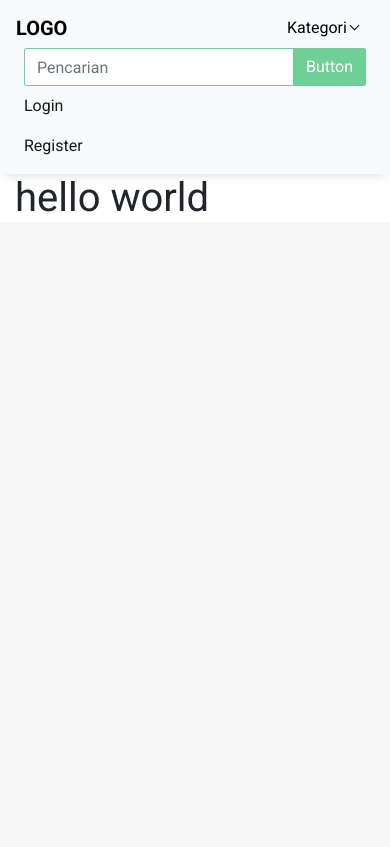
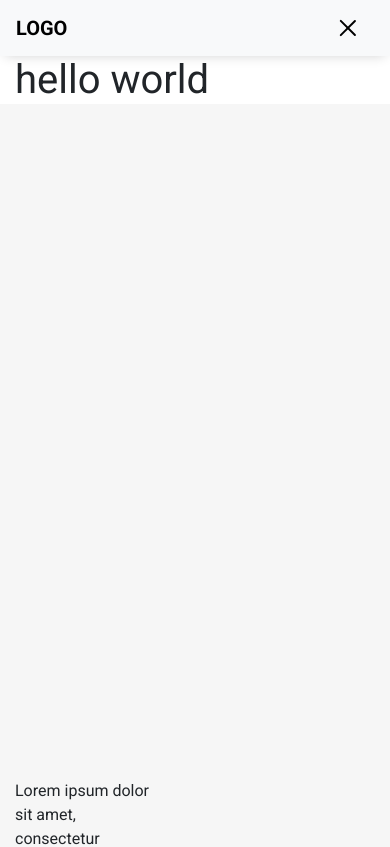
Before and after one commit to trijakap/IMPAL, a React (Create React App) app in the folder task3/: page / in a window 390 px wide. Shown: the top 847 px of the page. Built offline with nearby package versions, Linux system fonts and the light colour scheme.

Commit message:
Responsive navbar

```diff
--- a/task3/src/components/NavBar.js
+++ b/task3/src/components/NavBar.js
@@ -17,6 +17,16 @@ export class NavBar extends Component {
               LOGO
             </Link>
           </Navbar.Brand>
+          <Navbar.Toggle
+            className="navbar-toggler"
+            data-toggle="collapse"
+            aria-expanded="false"
+          >
+            <span className="icon-bar" />
+            <span className="icon-bar" />
+            <span className="icon-bar" />
+          </Navbar.Toggle>
+          <Navbar.Collapse id="interfest-navs">
             <NavDropdown title="Kategori">
               <Link to="/kategori1" className="dropdown-item">
                 Kategori1
@@ -44,6 +54,7 @@ export class NavBar extends Component {
                 Register
               </NavLink>
             </Nav>
+          </Navbar.Collapse>
         </Container>
       </Navbar>
     );
--- a/task3/src/style/navbar.css
+++ b/task3/src/style/navbar.css
@@ -85,3 +85,59 @@ nav a {
     -webkit-animation-fill-mode: both;
   }
 }
+.navbar-toggler {
+  background: none;
+  border: none;
+}
+
+.navbar-toggler:active,
+.navbar-toggler:focus {
+  outline: 0;
+}
+
+.navbar-toggler .icon-bar {
+  background: #000000;
+  display: block;
+  width: 22px;
+  height: 2px;
+  border-radius: 1px;
+  margin: 4px 0 4px 0;
+  transition: all 0.2s;
+}
+
+.navbar-toggler .icon-bar:nth-of-type(1) {
+  transform: rotate(0);
+}
+
+.navbar-toggler .icon-bar:nth-of-type(2) {
+  opacity: 1;
+  filter: alpha(opacity=100);
+}
+
+.navbar-toggler .icon-bar:nth-of-type(3) {
+  transform: rotate(0);
+}
+
+.navbar-toggler.collapsed .icon-bar:nth-of-type(1) {
+  /* transform: rotate(0); */
+  transform: rotate(45deg);
+  transform-origin: 10% 10%;
+}
+
+.navbar-toggler.collapsed .icon-bar:nth-of-type(2) {
+  opacity: 0;
+  filter: alpha(opacity=0);
+}
+
+.navbar-toggler.collapsed .icon-bar:nth-of-type(3) {
+  /* transform: rotate(0); */
+  transform: rotate(-45deg);
+  transform-origin: 10% 90%;
+}
+
+.dropdown-item {
+  padding: 1rem 1.5rem;
+}
+.dropdown-item:hover {
+  background-color: #6fcf97;
+}
```
Lines whose indentation alone changed are shown as unchanged.
